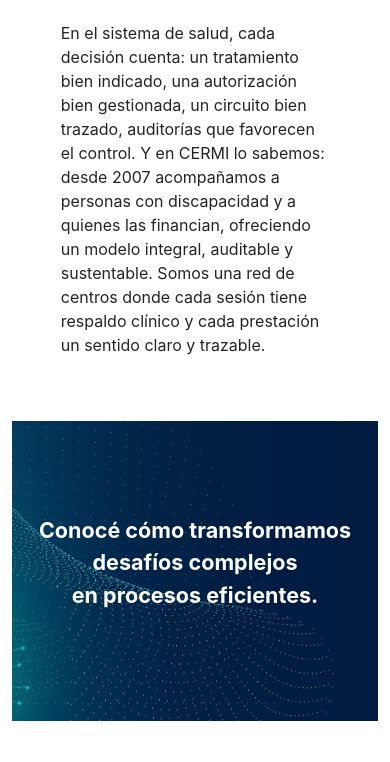
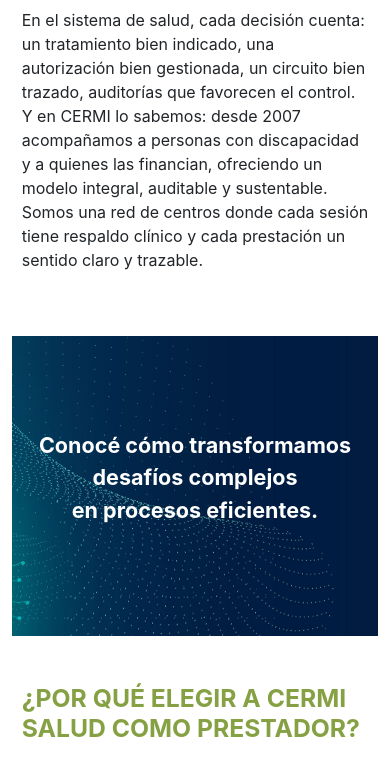
Before and after one commit to elcombes/cermi, a plain HTML site: page index.html in a window 390 px wide. Shown: the part 241-1003 px from the top of the page. Drawn offline with nearby package versions, Linux system fonts and the light colour scheme.

Commit message:
Add files via upload
Clase ancho media query

```diff
--- a/css/style.css
+++ b/css/style.css
@@ -34,3 +34,8 @@ h2, h3, h4 {
 .nav-link:hover {
 	color: #B2D659;
 }
+@media (max-width: 576px) {
+  .w-75 {
+    width: 95% !important;
+  }
+}
```
